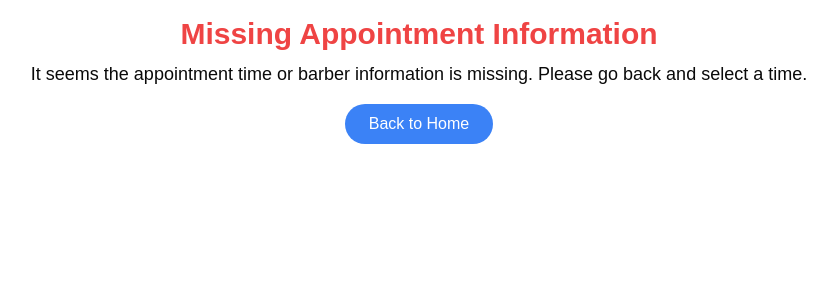
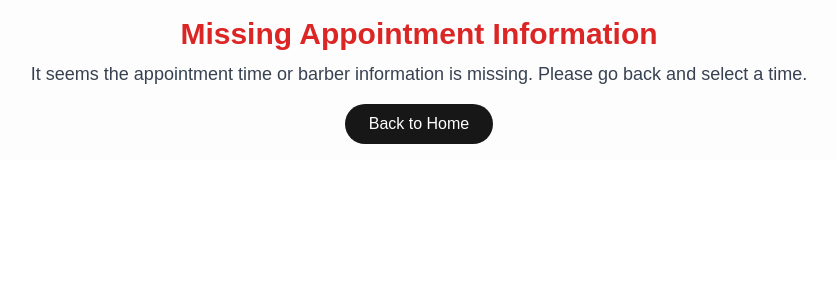
Before and after one commit to ScissorhandsMetu/react-fe, a Next.js app: page /appointment in a window 1280 px wide. Shown: the top 300 px of the page, without its empty margins (221-1058 px from the left). Built offline with nearby package versions, Linux system fonts and the light colour scheme.

Commit message:
change appointment page color layout

```diff
--- a/app/appointment/page.tsx
+++ b/app/appointment/page.tsx
@@ -4,62 +4,62 @@ import { useRouter, useSearchParams } from "next/navigation"
 import { Suspense, useState } from "react"
 
 const AppointmentContent = () => {
-  const router = useRouter()
-  const searchParams = useSearchParams()
+  const router = useRouter();
+  const searchParams = useSearchParams();
 
-  const time = searchParams?.get("time") ?? ""
-  const barberName = searchParams?.get("barberName") ?? ""
+  const time = searchParams?.get("time") ?? "";
+  const barberName = searchParams?.get("barberName") ?? "";
 
-  const [name, setName] = useState("")
-  const [surname, setSurname] = useState("")
-  const [email, setEmail] = useState("")
-  const [phone, setPhone] = useState("")
-  const [service, setService] = useState("haircut")
-  const [loading, setLoading] = useState(false)
+  const [name, setName] = useState("");
+  const [surname, setSurname] = useState("");
+  const [email, setEmail] = useState("");
+  const [phone, setPhone] = useState("");
+  const [service, setService] = useState("haircut");
+  const [loading, setLoading] = useState(false);
 
   const handleSubmit = (e: React.FormEvent) => {
-    e.preventDefault()
-    setLoading(true)
+    e.preventDefault();
+    setLoading(true);
     setTimeout(() => {
-      alert(`Appointment confirmed with ${barberName} for ${time}.`)
-      setLoading(false)
-      router.push("/") // Redirect back to the homepage after submission
-    }, 2000) // Simulating a loading state for 2 seconds
-  }
+      alert(`Appointment confirmed with ${barberName} for ${time}.`);
+      setLoading(false);
+      router.push("/"); // Redirect back to the homepage after submission
+    }, 2000); // Simulating a loading state for 2 seconds
+  };
 
   if (!time || !barberName) {
     return (
-      <div className="container p-4 text-center">
-        <h1 className="text-3xl font-bold text-red-500">
+      <div className="container p-4 text-center bg-secondary/20">
+        <h1 className="text-3xl font-bold text-red-600">
           Missing Appointment Information
         </h1>
-        <p className="mt-2 text-lg">
+        <p className="mt-2 text-lg text-gray-700">
           It seems the appointment time or barber information is missing. Please
           go back and select a time.
         </p>
         <button
           type="button"
           onClick={() => router.push("/")}
-          className="mt-4 rounded-full bg-blue-500 px-6 py-2 text-white transition-all hover:bg-blue-600"
+          className="mt-4 rounded-full bg-primary px-6 py-2 text-white transition-all hover:bg-primary-dark"
         >
           Back to Home
         </button>
       </div>
-    )
+    );
   }
 
   return (
-    <div className="container mx-auto max-w-xl rounded-lg bg-white p-6 shadow-lg">
-      <h1 className="mb-6 text-center text-4xl font-bold text-blue-600">
+    <div className="container mx-auto max-w-xl rounded-lg bg-secondary/20 p-6 shadow-lg">
+      <h1 className="mb-6 text-center text-4xl font-bold text-primary">
         Book an Appointment
       </h1>
 
       <div className="mb-4">
         <h2 className="text-center text-2xl text-gray-800">
-          Selected Barber: <span className="text-blue-500">{barberName}</span>
+          Selected Barber: <span className="text-primary">{barberName}</span>
         </h2>
         <h3 className="text-center text-xl text-gray-600">
-          Selected Time: <span className="text-blue-500">{time}</span>
+          Selected Time: <span className="text-primary">{time}</span>
         </h3>
       </div>
 
@@ -78,7 +78,7 @@ const AppointmentContent = () => {
             onChange={(e) => setName(e.target.value)}
             required
             placeholder="John"
-            className="mt-2 w-full rounded-lg border border-gray-300 p-3 focus:outline-none focus:ring-2 focus:ring-blue-500"
+            className="mt-2 w-full rounded-lg border border-gray-300 p-3 focus:outline-none focus:ring-2 focus:ring-primary"
           />
         </div>
 
@@ -92,7 +92,7 @@ const AppointmentContent = () => {
             onChange={(e) => setSurname(e.target.value)}
             required
             placeholder="Doe"
-            className="mt-2 w-full rounded-lg border border-gray-300 p-3 focus:outline-none focus:ring-2 focus:ring-blue-500"
+            className="mt-2 w-full rounded-lg border border-gray-300 p-3 focus:outline-none focus:ring-2 focus:ring-primary"
           />
         </div>
 
@@ -106,7 +106,7 @@ const AppointmentContent = () => {
             onChange={(e) => setEmail(e.target.value)}
             required
             placeholder="you@example.com"
-            className="mt-2 w-full rounded-lg border border-gray-300 p-3 focus:outline-none focus:ring-2 focus:ring-blue-500"
+            className="mt-2 w-full rounded-lg border border-gray-300 p-3 focus:outline-none focus:ring-2 focus:ring-primary"
           />
         </div>
 
@@ -120,7 +120,7 @@ const AppointmentContent = () => {
             onChange={(e) => setPhone(e.target.value)}
             required
             placeholder="(555) 123-4567"
-            className="mt-2 w-full rounded-lg border border-gray-300 p-3 focus:outline-none focus:ring-2 focus:ring-blue-500"
+            className="mt-2 w-full rounded-lg border border-gray-300 p-3 focus:outline-none focus:ring-2 focus:ring-primary"
           />
         </div>
 
@@ -132,7 +132,7 @@ const AppointmentContent = () => {
             value={service}
             onChange={(e) => setService(e.target.value)}
             required
-            className="mt-2 w-full rounded-lg border border-gray-300 p-3 focus:outline-none focus:ring-2 focus:ring-blue-500"
+            className="mt-2 w-full rounded-lg border border-gray-300 p-3 focus:outline-none focus:ring-2 focus:ring-primary"
           >
             <option value="haircut">Haircut</option>
             <option value="beard cut">Beard Cut</option>
@@ -144,7 +144,7 @@ const AppointmentContent = () => {
         <div className="flex justify-center">
           <button
             type="submit"
-            className="mt-4 w-full rounded-lg bg-blue-600 py-3 text-lg font-semibold text-white transition-all hover:bg-blue-700 disabled:bg-gray-400"
+            className="mt-4 w-full rounded-lg bg-primary py-3 text-lg font-semibold text-white transition-all hover:bg-primary-dark disabled:bg-gray-400"
             disabled={loading}
           >
             {loading ? "Booking..." : "Confirm Appointment"}
@@ -152,8 +152,8 @@ const AppointmentContent = () => {
         </div>
       </form>
     </div>
-  )
-}
+  );
+};
 
 const Appointment = () => {
   return (
```
